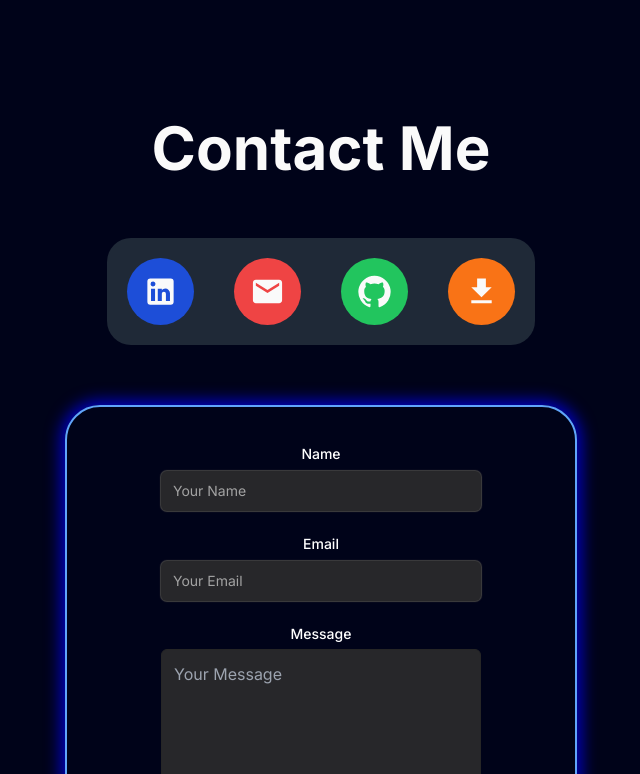
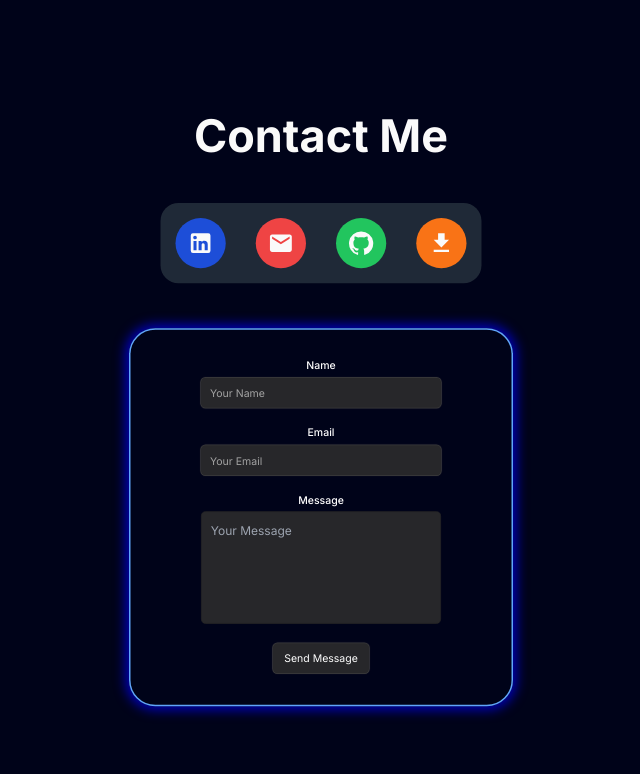
Before and after one commit to Tharun-R-Git/Tharun-Portfolio, a Next.js app: page / in a window 1280 px wide. Shown: the part 5166-5940 px from the top of the page, without its empty margins (319-959 px from the left). Built offline with nearby package versions, Linux system fonts and the light colour scheme.

Commit message:
Update Contact.tsx

```diff
--- a/components/Contact.tsx
+++ b/components/Contact.tsx
@@ -8,7 +8,7 @@
 
 const Contact = () => {
   return (
-    <div className='flex flex-col justify-center items-center gap-[40px] p-5'>
+    <div className='flex flex-col justify-center items-center gap-[40px] p-5 scale-75 transform origin-top'>
       <h1 className='text-center text-4xl sm:text-5xl md:text-6xl font-bold'>
         Contact Me
       </h1>
@@ -18,7 +18,8 @@
           href="https://www.linkedin.com/in/tharun-ravisubramanian"
           target="_blank"
           rel="noopener noreferrer"
-      className="flex items-center justify-center p-4 bg-blue-700 rounded-full hover:bg-blue-900"    >
+          className="flex items-center justify-center p-4 bg-blue-700 rounded-full hover:bg-blue-900"
+        >
           <LinkedInIcon fontSize='large' />
         </a>
 
@@ -26,7 +27,8 @@
           href="mailto:tharun.r2022@vitstudent.ac.in"
           target="_blank"
           rel="noopener noreferrer"
-      className="flex items-center justify-center p-4 bg-red-500 rounded-full hover:bg-red-700"    >
+          className="flex items-center justify-center p-4 bg-red-500 rounded-full hover:bg-red-700"
+        >
           <EmailIcon fontSize='large' />
         </a>
 
@@ -34,7 +36,8 @@
           href="https://github.com/Tharun-R-Git"
           target="_blank"
           rel="noopener noreferrer"
-      className="flex items-center justify-center p-4 bg-green-500 rounded-full hover:bg-green-700"    >
+          className="flex items-center justify-center p-4 bg-green-500 rounded-full hover:bg-green-700"
+        >
           <GitHubIcon fontSize='large' />
         </a>
 
@@ -43,18 +46,10 @@
           download="R_THARUN_RESUME.pdf"
           target="_blank"
           rel="noopener noreferrer"
-      className="flex items-center justify-center p-4 bg-orange-500 rounded-full hover:bg-orange-600"    >
+          className="flex items-center justify-center p-4 bg-orange-500 rounded-full hover:bg-orange-600"
+        >
           <DownloadIcon fontSize='large' />
         </a>
-
-
-
-
-
-
-
-
-
       </div>
 
       <div className='flex flex-col gap-6 w-full sm:w-[80vw] md:w-[60vw] lg:w-[40vw] max-w-4xl justify-center items-center mx-10 mb-10 mt-5 p-10 rounded-[35px] border-[2px] border-blue-400 shadow-[0_0_15px_5px_rgba(0,0,255,0.7)]'>
@@ -76,8 +71,9 @@
             className='w-full md:w-[25vw] h-[150px] p-3 border rounded-md bg-zinc-800 resize-none'
           />
         </div>
-        <div className='flex flex-col gap-2 w-full justify-center items-center'><Input type='submit' value='Send Message' className='w-full md:w-[10vw] cursor-pointer p-2 mt-0' /></div>
-
+        <div className='flex flex-col gap-2 w-full justify-center items-center'>
+          <Input type='submit' value='Send Message' className='w-full md:w-[10vw] cursor-pointer p-2 mt-0' />
+        </div>
       </div>
     </div>
   );
```
Lines whose indentation alone changed are shown as unchanged.
